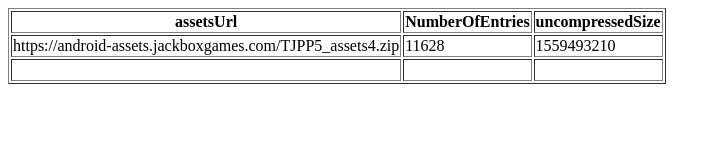
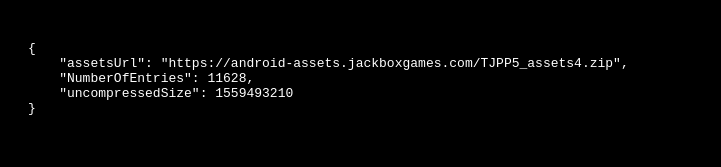
Before and after one commit to ilyaszeke/jackbox5, a plain HTML site: page index.html in a window 1280 px wide. Shown: the whole page, without its empty margins (0-721 px from the left). Drawn offline with Linux system fonts and the light colour scheme.

Commit message:
Update index.html

```diff
--- a/index.html
+++ b/index.html
@@ -1,29 +1,30 @@
 <!DOCTYPE html>
-<html>
-	<head>
-		<meta charset='UTF-8'>
-		</head>
-		<body>
-			<table border=1>
-				<thead>
-					<tr>
-						<th>assetsUrl</th>
-						<th>NumberOfEntries</th>
-						<th>uncompressedSize</th>
-					</tr>
-				</thead>
-				<tbody>
-					<tr>
-						<td>https://android-assets.jackboxgames.com/TJPP5_assets4.zip</td>
-						<td>11628</td>
-						<td>1559493210</td>
-					</tr>
-					<tr>
-						<td></td>
-						<td>&nbsp</td>
-						<td>&nbsp</td>
-					</tr>
-				</tbody>
-			</table>
-		</body>
-	</html>
+<html lang="en">
+<head>
+    <meta charset="UTF-8">
+    <meta name="viewport" content="width=device-width, initial-scale=1.0">
+    <title>Simple JSON Display</title>
+    <style>
+        body {
+            background-color: #000; /* Чёрный фон */
+            color: #fff; /* Белый текст */
+            font-family: Arial, sans-serif; /* Шрифт */
+            padding: 20px; /* Отступы */
+        }
+        pre {
+            white-space: pre-wrap; /* Сохранение пробелов и перенос строк */
+            word-wrap: break-word; /* Перенос длинных строк */
+        }
+    </style>
+</head>
+<body>
+    <pre>
+{
+    "assetsUrl": "https://android-assets.jackboxgames.com/TJPP5_assets4.zip",
+    "NumberOfEntries": 11628,
+    "uncompressedSize": 1559493210
+}
+    </pre>
+
+</body>
+</html>
```
